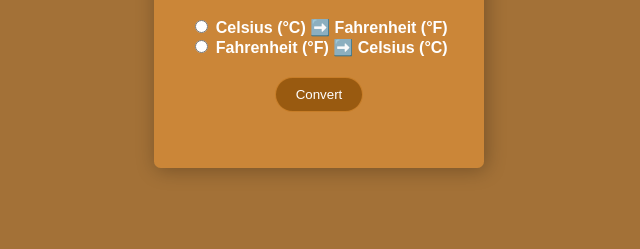
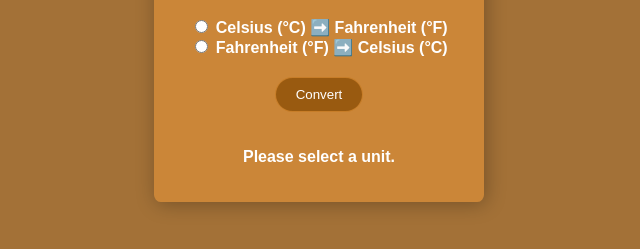
Before and after one commit to spiccoli/tempConverterWebsite, a plain HTML site: page index.html in a window 1280 px wide. Shown: the part 269-518 px from the top of the page, without its empty margins (321-961 px from the left). Drawn offline with Linux system fonts and the light colour scheme.

Commit message:
html format

```diff
--- a/index.html
+++ b/index.html
@@ -19,7 +19,7 @@
             <label for="toCelsius">Fahrenheit (°F) ➡️ Celsius (°C)</label>
         </div>
         <button id="submitBtn" type="button" onclick="convert()">Convert</button>
-        <p id="resultTemp"></p>
+        <p id="resultTemp">Please select a unit.</p>
     </form>
 
     <script src="index.js"></script>
```
